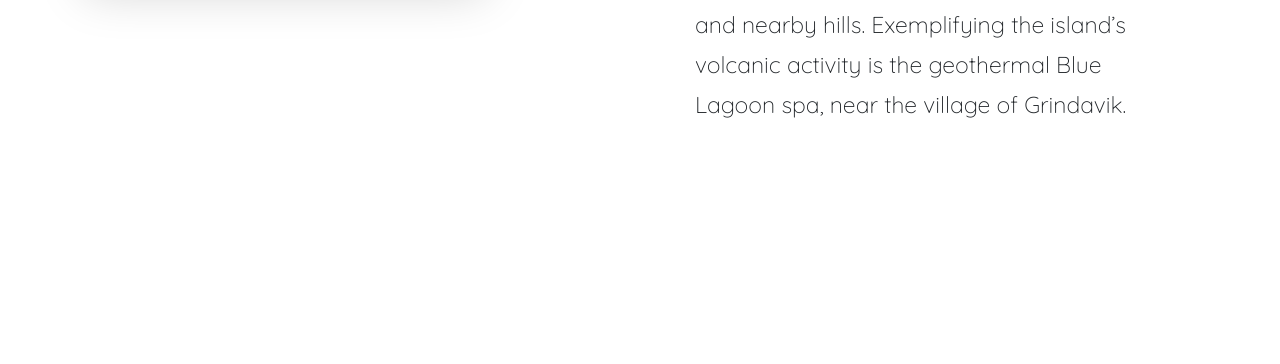
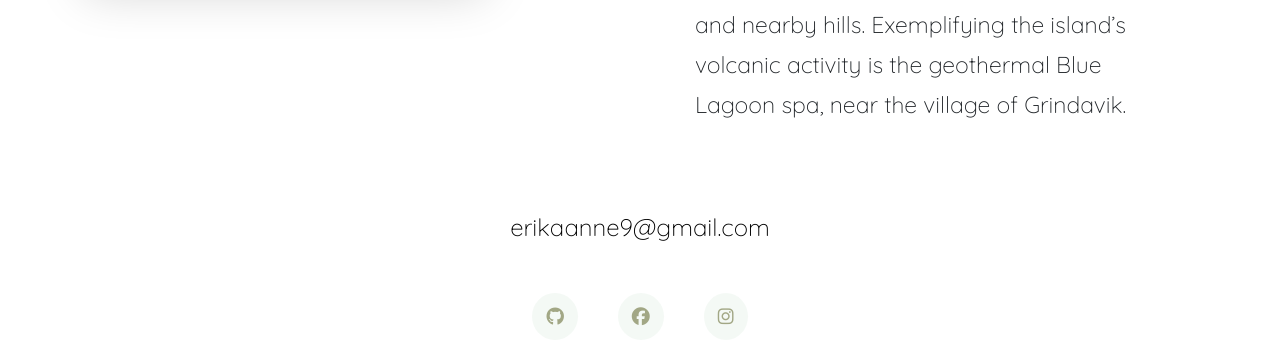
Before and after one commit to erikaanne9/portfolio-project, a plain HTML site: page adventures.html in a window 1280 px wide. Shown: the part 2635-2999 px from the top of the page. Before the commit the page ends 2832 px from the top, so only its background shows below. Drawn offline with nearby package versions, Linux system fonts and the light colour scheme.

Commit message:
added footer to all pages

```diff
--- a/adventures.html
+++ b/adventures.html
@@ -159,6 +159,24 @@
           </div>
         </div>
       </div>
+      <footer>
+        <div class="d-flex justify-content-center mb-5">
+            <a href="mailto:erikaanne9@gmail.com" class="email-link">
+                erikaanne9@gmail.com
+            </a>
+        </div>
+        <div class="social-links d-flex justify-content-center">
+            <a href="https://github.com/erikaanne9" target="_blank">
+                <i class="fa-brands fa-github"></i>
+            </a>
+            <a href="https://facebook.com/travelingAblonde" target="_blank">
+                <i class="fa-brands fa-facebook"></i>
+            </a>
+            <a href="https://instagram.com/travelingAblonde" target="_blank">
+                <i class="fa-brands fa-instagram"></i>
+            </a>
+        </div>
+      </footer>
     </div>
   </body>
 </html>
```
Also changed, not shown: about.html (+18 -0 lines), contact.html (+19 -0 lines).
